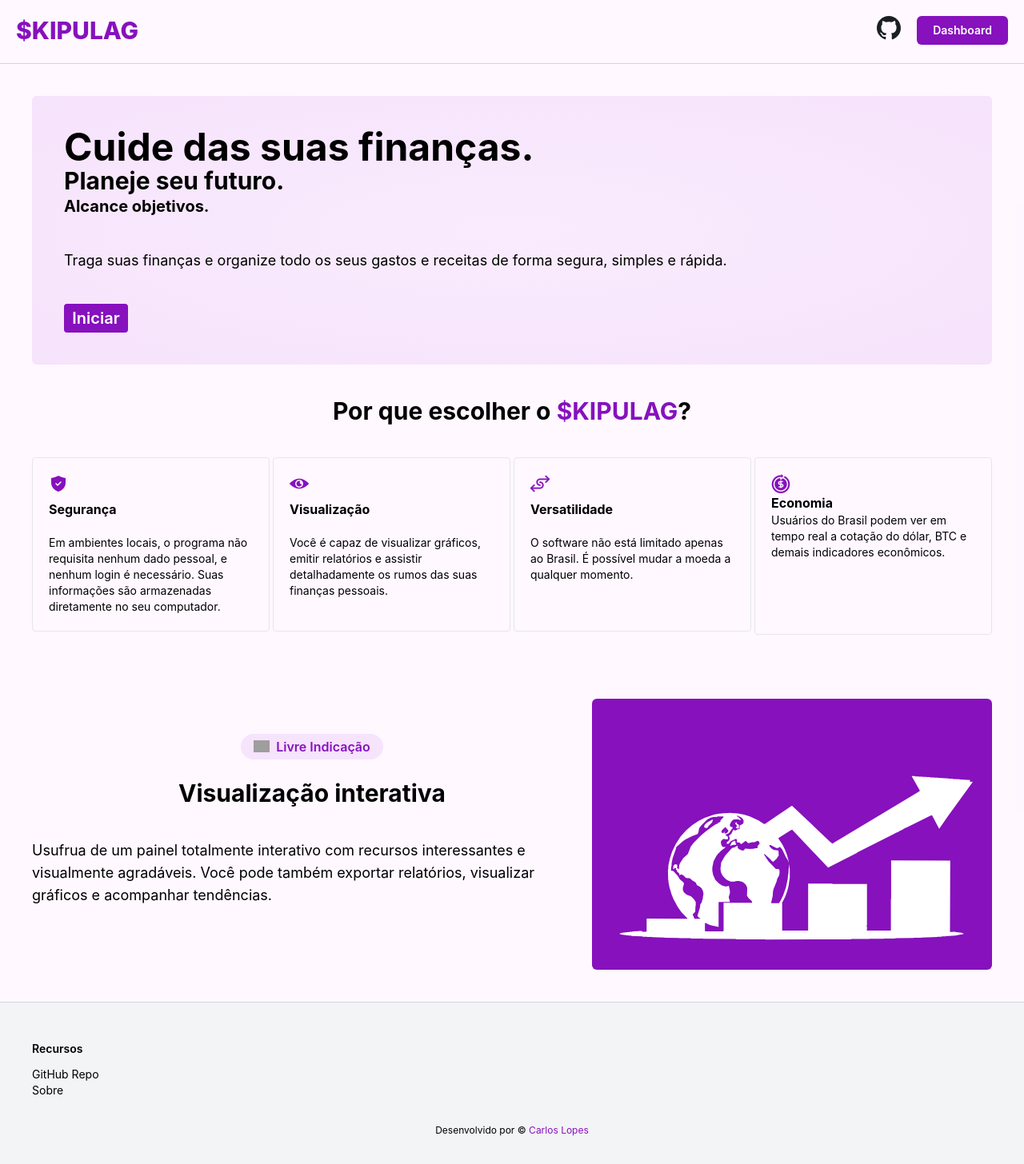
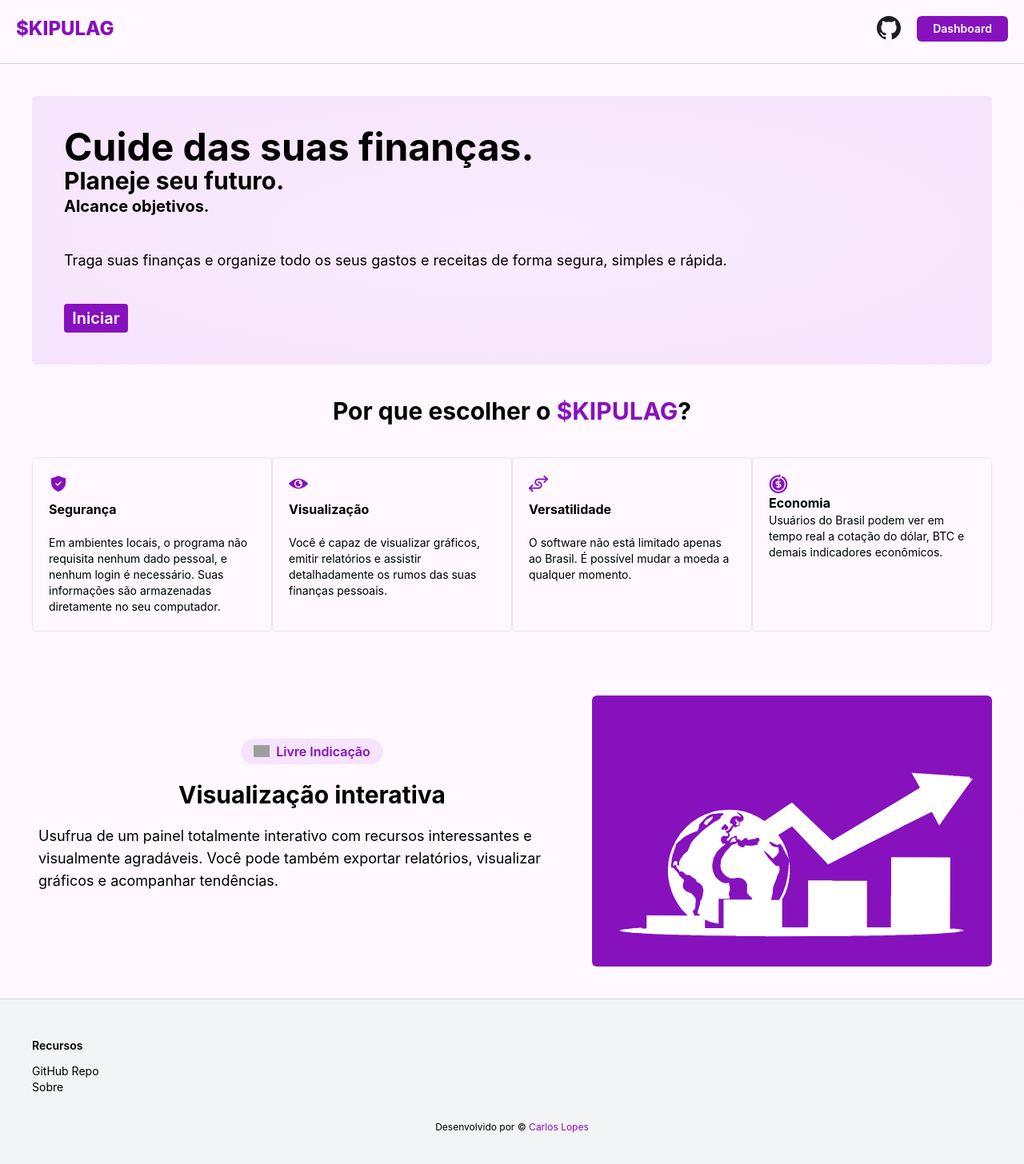
Before and after one commit to scrola/skipulag, a React (Vite) app in the folder client/: page / in a window 1280 px wide. Shown: the top 1456 px of the page at 80% size. Built offline with nearby package versions, Linux system fonts and the light colour scheme; grey boxes are pictures that could not be loaded.

Commit message:
style: resposive layout done

```diff
--- a/client/src/App.tsx
+++ b/client/src/App.tsx
@@ -13,7 +13,7 @@ export default function App() {
         <header className="w-full h-20 border-b border-gray-300">
           <nav className="flex p-5 justify-between">
             <div className="justify-left">
-              <span className="text-[#8611bd] font-extrabold text-3xl">
+              <span className="text-[#8611bd] font-extrabold text-2xl">
                 $KIPULAG
               </span>
             </div>
@@ -57,7 +57,7 @@ export default function App() {
               Por que escolher o{" "}
               <span className="text-[#8611bd]">$KIPULAG</span>?
             </h2>
-            <div className="flex space-y-1 rounded-xl lg:gap-1 flex-col justify-between py-10 w-full lg:flex-row md:flex-col">
+            <div className="flex rounded-xl flex-col justify-between py-10 w-full lg:flex-row md:flex-col">
               <div className="flex-1 rounded border border-gray-200 p-5">
                 <img src={segurancaIcon} alt="" className="pb-2" />
                 <h2 className="pb-5 font-bold">Segurança</h2>
@@ -94,17 +94,17 @@ export default function App() {
             </div>
           </section>
 
-          <section className="w-full items-center space-y-5 lg:flex-row rounded-md flex flex-col h-auto">
-            <div className="flex space-y-6 flex-col items-center text-center">
+          <section className="w-full space-y-10 items-center lg:flex-row rounded-md flex flex-col h-auto">
+            <div className="flex flex-col items-center text-center space-y-5 px-2">
               <div className="flex items-center justify-center gap-2 px-4 py-1 bg-[#bc5de823] rounded-2xl">
                 <img src={livreIndicacao} alt="" width={20} />
                 <p className="font-semibold text-[#8611bd]">Livre Indicação</p>
               </div>
 
-              <h1 className="text-3xl font-bold text-center lg:text-left pb-4">
+              <h1 className="text-3xl font-bold text-center lg:text-left">
                 Visualização interativa
               </h1>
-              <p className="text-center text-lg lg:text-left pb-4">
+              <p className="text-center text-lg lg:text-left">
                 Usufrua de um painel totalmente interativo com recursos
                 interessantes e visualmente agradáveis. Você pode também
                 exportar relatórios, visualizar gráficos e acompanhar
```
